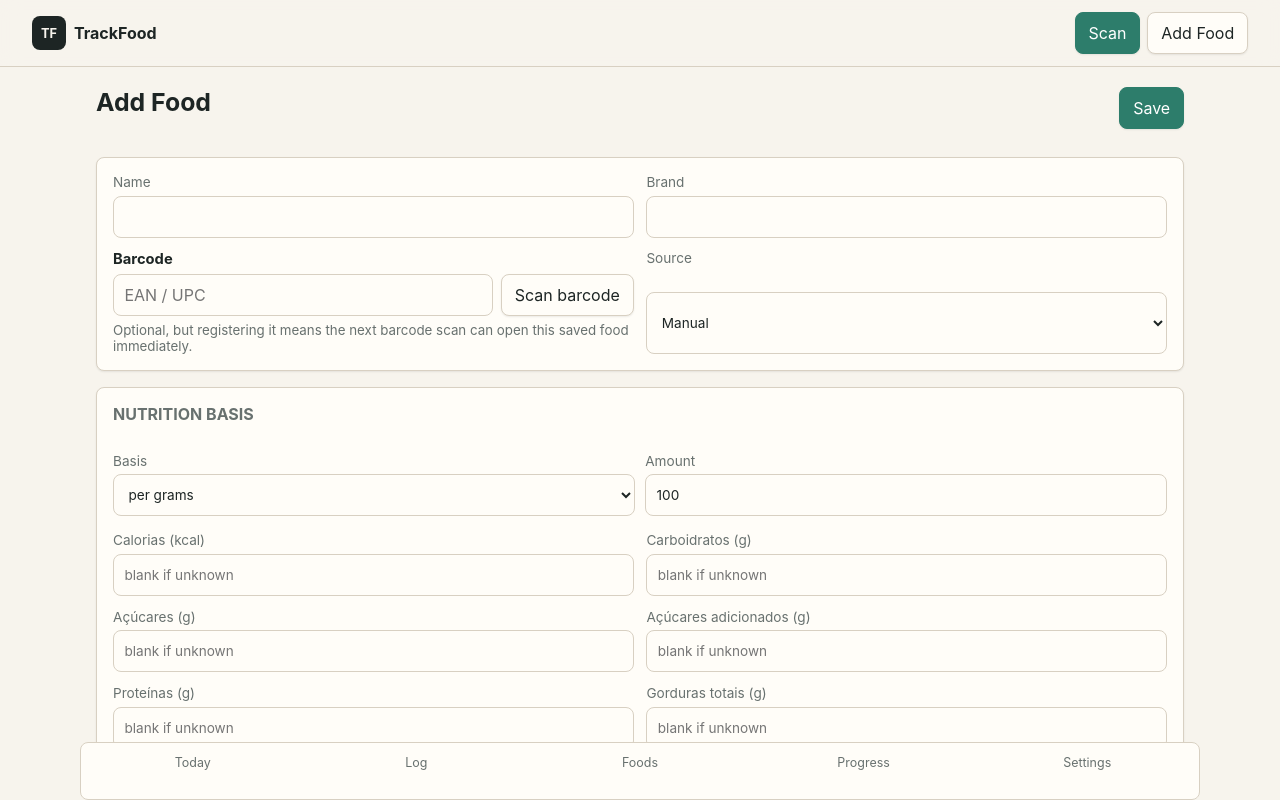
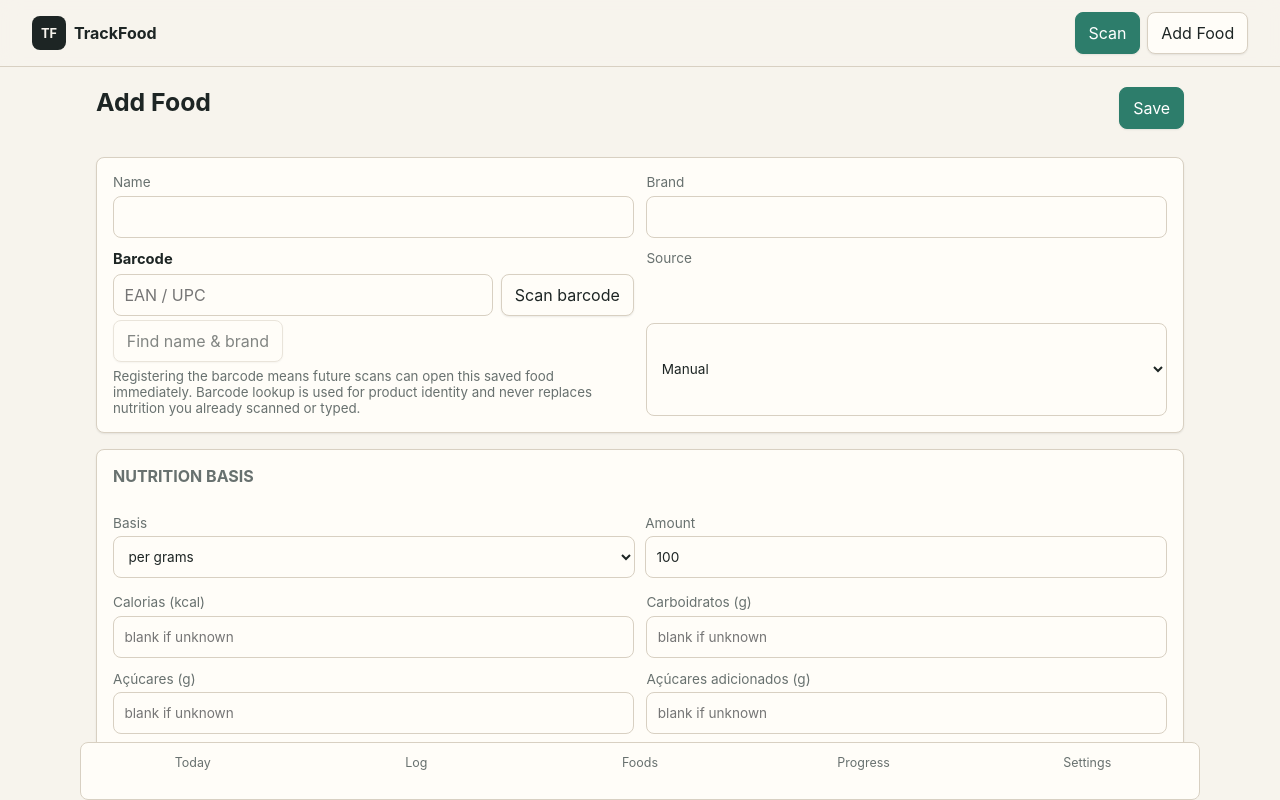
Before and after one commit to kiansheik/trackfood, a Vue app: page /#/foods/new in a window 1280 px wide. Shown: the top 800 px of the page. Built offline with nearby package versions, Linux system fonts and the light colour scheme.

Commit message:
Enrich scanned foods with barcode identity only

```diff
--- a/src/views/FoodEditorView.vue
+++ b/src/views/FoodEditorView.vue
@@ -2,8 +2,10 @@
 import { computed, reactive, ref } from "vue"
 import { useRoute, useRouter } from "vue-router"
 import BarcodeInput from "@/components/BarcodeInput.vue"
+import { mergeBarcodeIdentity, withBarcodeIdentityMetadata, type BarcodeIdentity } from "@/domain/barcodeIdentity"
 import { parseDecimalInput, requiredDecimal, roundForDisplay } from "@/domain/number"
 import { gramsPerUnit, mlPerUnit, nutritionKeys, nutritionLabels } from "@/domain/nutrition"
+import { lookupOpenFoodFactsIdentity } from "@/domain/openFoodFacts"
 import type { Food, FoodSource, Nutrition, ServingUnit } from "@/domain/types"
 import { useAppStore } from "@/stores/app"
 
@@ -12,6 +14,10 @@ const route = useRoute()
 const router = useRouter()
 const existing = computed(() => store.foods.find((food) => food.id === route.params.id))
 const error = ref("")
+const barcodeLookupStatus = ref("")
+const barcodeLookupBusy = ref(false)
+const activeBarcodeIdentity = ref<BarcodeIdentity>()
+let barcodeLookupRequest = 0
 
 const draftFromSession = sessionStorage.getItem("trackfood:food-draft")
 const sessionDraft = draftFromSession ? (JSON.parse(draftFromSession) as Partial<Food>) : undefined
@@ -36,6 +42,51 @@ const form = reactive({
   nutrients: Object.fromEntries(nutritionKeys.map((key) => [key, String((existing.value?.nutrition ?? sessionDraft?.nutrition ?? {})[key] ?? "")])) as Record<string, string>,
   servingUnits: (existing.value?.servingUnits ?? sessionDraft?.servingUnits ?? []).map((unit) => ({ ...unit }))
 })
+
+function onBarcodeChange(value: string) {
+  form.barcode = value
+  if (activeBarcodeIdentity.value?.barcode !== value.trim()) activeBarcodeIdentity.value = undefined
+  barcodeLookupStatus.value = ""
+}
+
+async function findBarcodeIdentity(barcode = form.barcode) {
+  const normalized = barcode.trim()
+  if (!normalized || barcodeLookupBusy.value) return
+  const request = ++barcodeLookupRequest
+  barcodeLookupBusy.value = true
+  barcodeLookupStatus.value = "Looking up product name and brand…"
+
+  try {
+    const identity = await lookupOpenFoodFactsIdentity(normalized)
+    if (request !== barcodeLookupRequest) return
+    if (!identity) {
+      barcodeLookupStatus.value = "Barcode saved, but no product name was found. Your nutrition values were not changed."
+      return
+    }
+
+    const merged = mergeBarcodeIdentity({
+      name: form.name,
+      brand: form.brand,
+      barcode: form.barcode
+    }, identity)
+    form.barcode = identity.barcode
+    if (merged.name !== undefined) form.name = merged.name
+    if (merged.brand !== undefined) form.brand = merged.brand
+    activeBarcodeIdentity.value = identity
+
+    const label = [identity.brand, identity.name].filter(Boolean).join(" · ")
+    barcodeLookupStatus.value = label
+      ? `Found ${label}. Product identity was filled without changing any nutrition fields.`
+      : "Barcode found. No usable name/brand was returned, and your nutrition fields were left untouched."
+  } catch (err) {
+    if (request !== barcodeLookupRequest) return
+    barcodeLookupStatus.value = err instanceof Error
+      ? `${err.message} Barcode is still registered locally; nutrition was not changed.`
+      : "Product-name lookup failed. Barcode is still registered locally; nutrition was not changed."
+  } finally {
+    if (request === barcodeLookupRequest) barcodeLookupBusy.value = false
+  }
+}
 
 function addUnit() {
   form.servingUnits.push({
@@ -67,6 +118,7 @@ async function save() {
       if (duplicate) throw new Error(`Este código de barras já está cadastrado para ${duplicate.name}.`)
     }
     const now = new Date().toISOString()
+    const identity = activeBarcodeIdentity.value?.barcode === barcode ? activeBarcodeIdentity.value : undefined
     const food: Food = {
       id: existing.value?.id ?? crypto.randomUUID(),
       name: form.name.trim(),
@@ -76,7 +128,7 @@ async function save() {
       nutrition,
       servingUnits: form.servingUnits.map(cleanUnit),
       source: form.source as FoodSource,
-      sourceMetadata: existing.value?.sourceMetadata ?? sessionDraft?.sourceMetadata,
+      sourceMetadata: withBarcodeIdentityMetadata(existing.value?.sourceMetadata ?? sessionDraft?.sourceMetadata, identity),
       createdAt: existing.value?.createdAt ?? now,
       updatedAt: now
     }
@@ -125,8 +177,18 @@ function cleanUnit(unit: ServingUnit): ServingUnit {
       <label>Brand<input v-model="form.brand" autocomplete="off" /></label>
       <div class="stack barcode-field">
         <strong>Barcode</strong>
-        <BarcodeInput v-model="form.barcode" />
-        <small class="muted">Optional, but registering it means the next barcode scan can open this saved food immediately.</small>
+        <BarcodeInput
+          :model-value="form.barcode"
+          @update:model-value="onBarcodeChange"
+          @captured="findBarcodeIdentity"
+        />
+        <div class="actions barcode-actions">
+          <button type="button" :disabled="!form.barcode.trim() || barcodeLookupBusy" @click="findBarcodeIdentity()">
+            {{ barcodeLookupBusy ? "Looking up…" : "Find name & brand" }}
+          </button>
+        </div>
+        <small class="muted">Registering the barcode means future scans can open this saved food immediately. Barcode lookup is used for product identity and never replaces nutrition you already scanned or typed.</small>
+        <small v-if="barcodeLookupStatus" class="muted" role="status">{{ barcodeLookupStatus }}</small>
       </div>
       <label>
         Source
@@ -195,4 +257,5 @@ function cleanUnit(unit: ServingUnit): ServingUnit {
 <style scoped>
 .barcode-field { gap: 0.35rem; }
 .barcode-field > strong { font-size: 0.92rem; }
+.barcode-actions { margin-top: -0.1rem; }
 </style>
```
